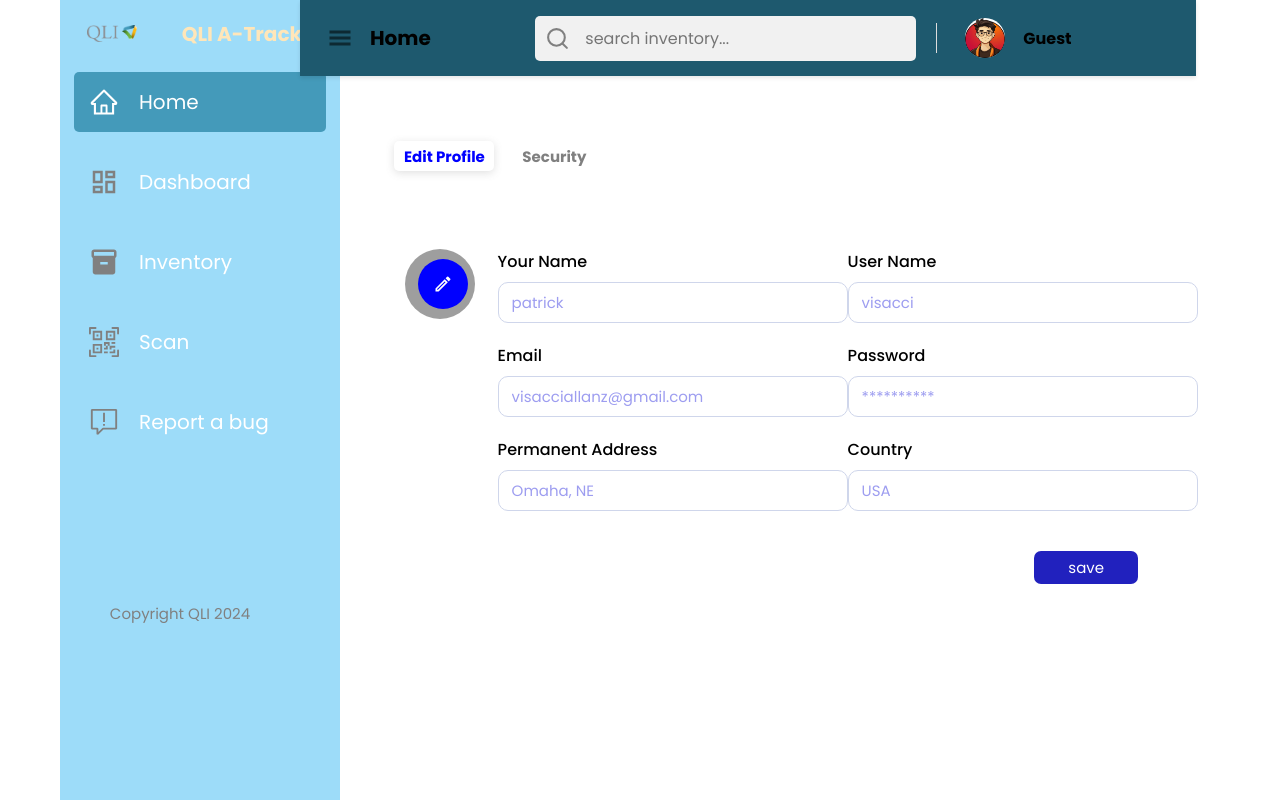
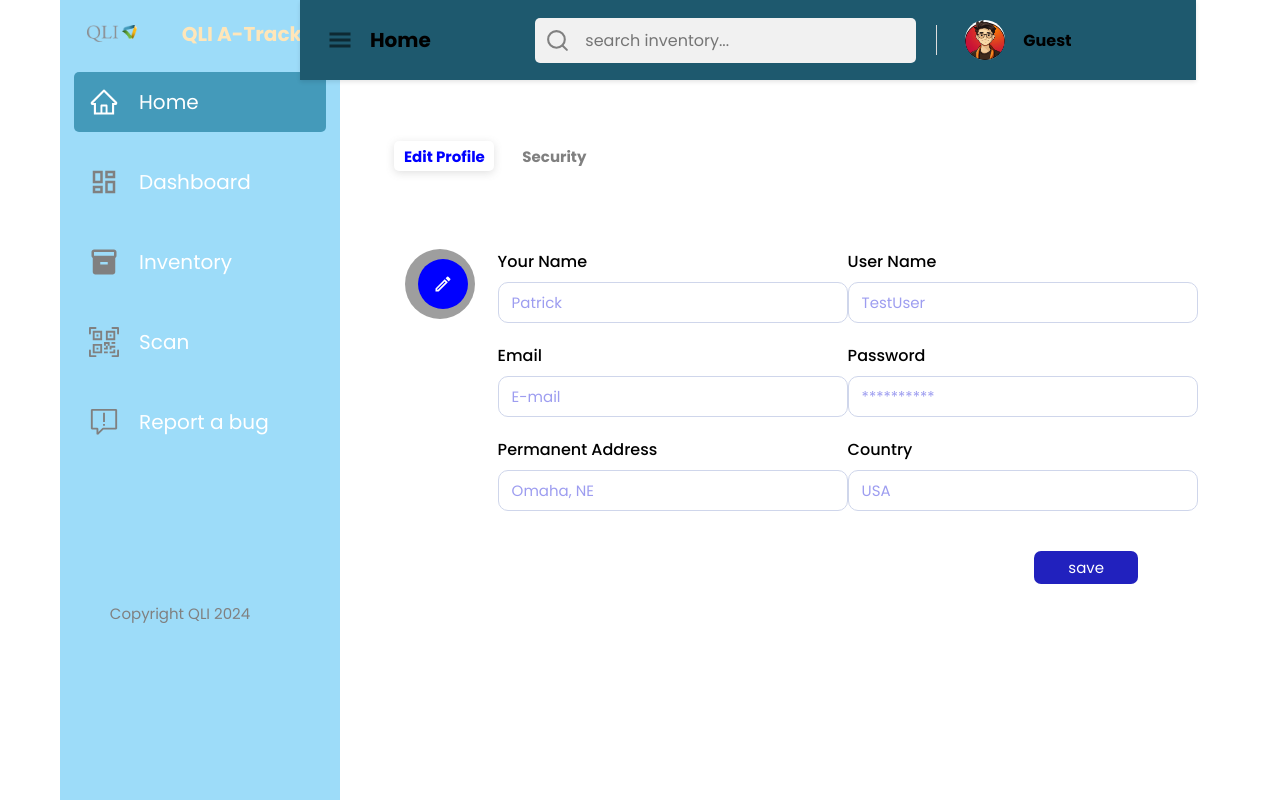
Before and after one commit to Patrick-250/A-tracker, a React (Vite) app in the folder client/: page /settings in a window 1280 px wide. Built offline with nearby package versions, Linux system fonts and the light colour scheme; grey boxes are pictures that could not be loaded.

Commit message:
fiexed bugs

```diff
--- a/client/src/Components/Navbar/Navbar.scss
+++ b/client/src/Components/Navbar/Navbar.scss
@@ -7,6 +7,7 @@
   box-shadow: 0 2px 4px rgba(0, 0, 0, 0.1);
   position: fixed;
   width: 70%;
+  height: 10%;
 
   transition: left 0.3s ease;
   margin-top: 0px;
@@ -100,8 +101,7 @@
           transition: background-color 0.3s, color 0.3s, box-shadow 0.3s;
 
           &:hover {
-            background-color: #0056b3;
-            color: #fff;
+            background-color: #9ddcf9;
             box-shadow: 0 4px 8px rgba(0, 0, 0, 0.2);
             text-decoration: underline; // Ensure this is applied on hover as well
           }
--- a/client/src/Components/Sidebar/Sidebar.scss
+++ b/client/src/Components/Sidebar/Sidebar.scss
@@ -3,6 +3,7 @@
   width: 280px;
   transition: all 0.3s ease;
   background-color: #9ddcf9;
+
   // margin-top: 100px;
   .logo {
     display: flex;
--- a/client/src/Pages/Inventory/Inventory.jsx
+++ b/client/src/Pages/Inventory/Inventory.jsx
@@ -428,6 +428,11 @@ const Inventory = ({
           setShowForm(true);
           setEditingAsset(null);
           setShowTestHistory(false);
+          setSelectedType("Bed");
+          setNewAsset({
+            ...newAsset,
+            type: "Bed",
+          });
         }}
       >
         Add Asset
--- a/client/src/Pages/Settings/Settings.jsx
+++ b/client/src/Pages/Settings/Settings.jsx
@@ -76,21 +76,17 @@ const Settings = () => {
             <div className="input">
               <label className="label">
                 <span className="sp">Your Name</span>
-                <input type="text" placeholder="patrick " className="in" />
+                <input type="text" placeholder="Patrick " className="in" />
               </label>
               <label className="label">
                 <span className="sp">User Name</span>
-                <input type="text" className="in" placeholder="visacci" />
+                <input type="text" className="in" placeholder="TestUser" />
               </label>
             </div>
             <div className="input">
               <label className="label">
                 <span className="sp">Email</span>
-                <input
-                  type="text"
-                  placeholder="visacciallanz@gmail.com"
-                  className="in"
-                />
+                <input type="text" placeholder="E-mail" className="in" />
               </label>
               <label className="label">
                 <span className="sp">Password</span>
```
